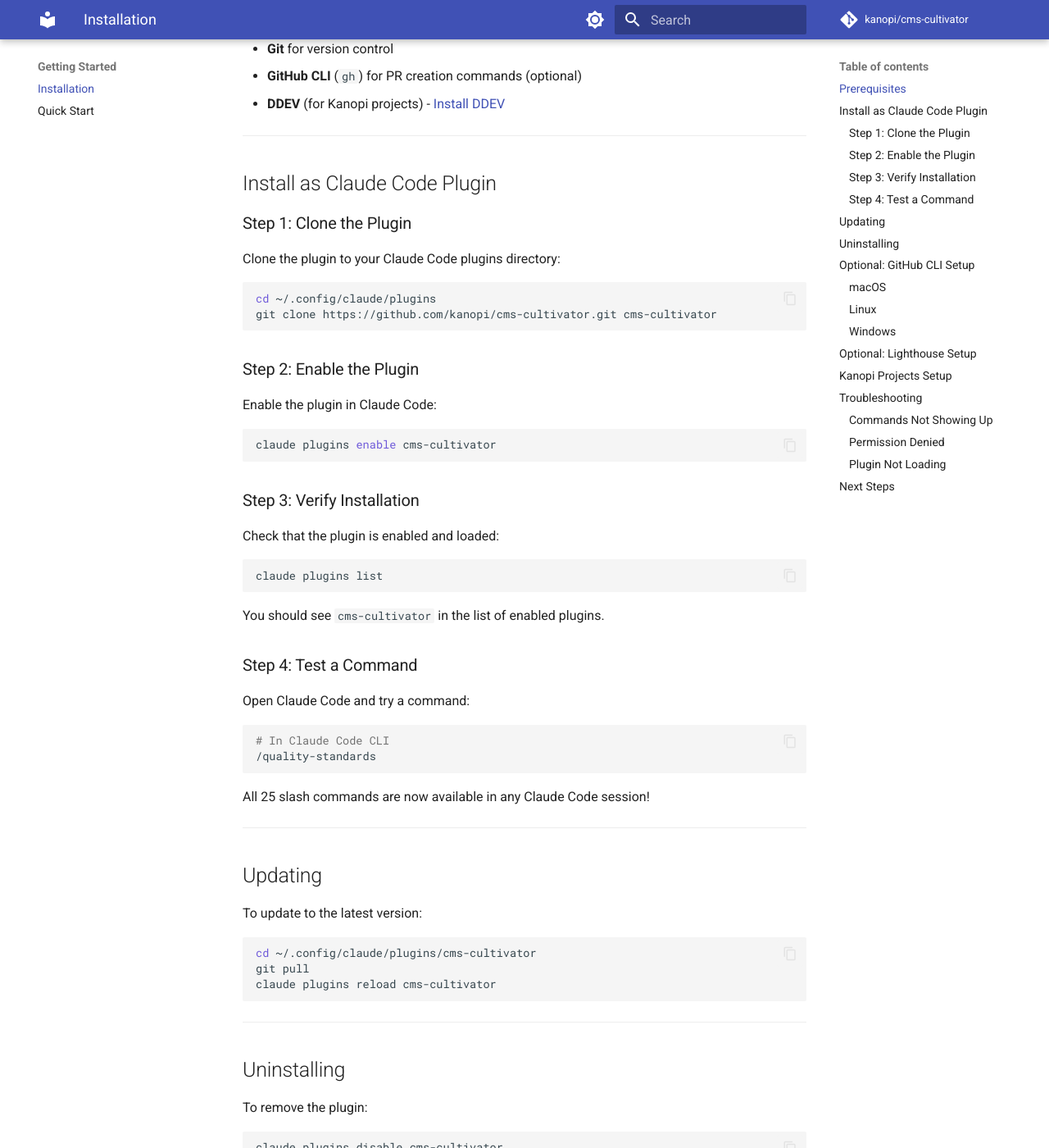
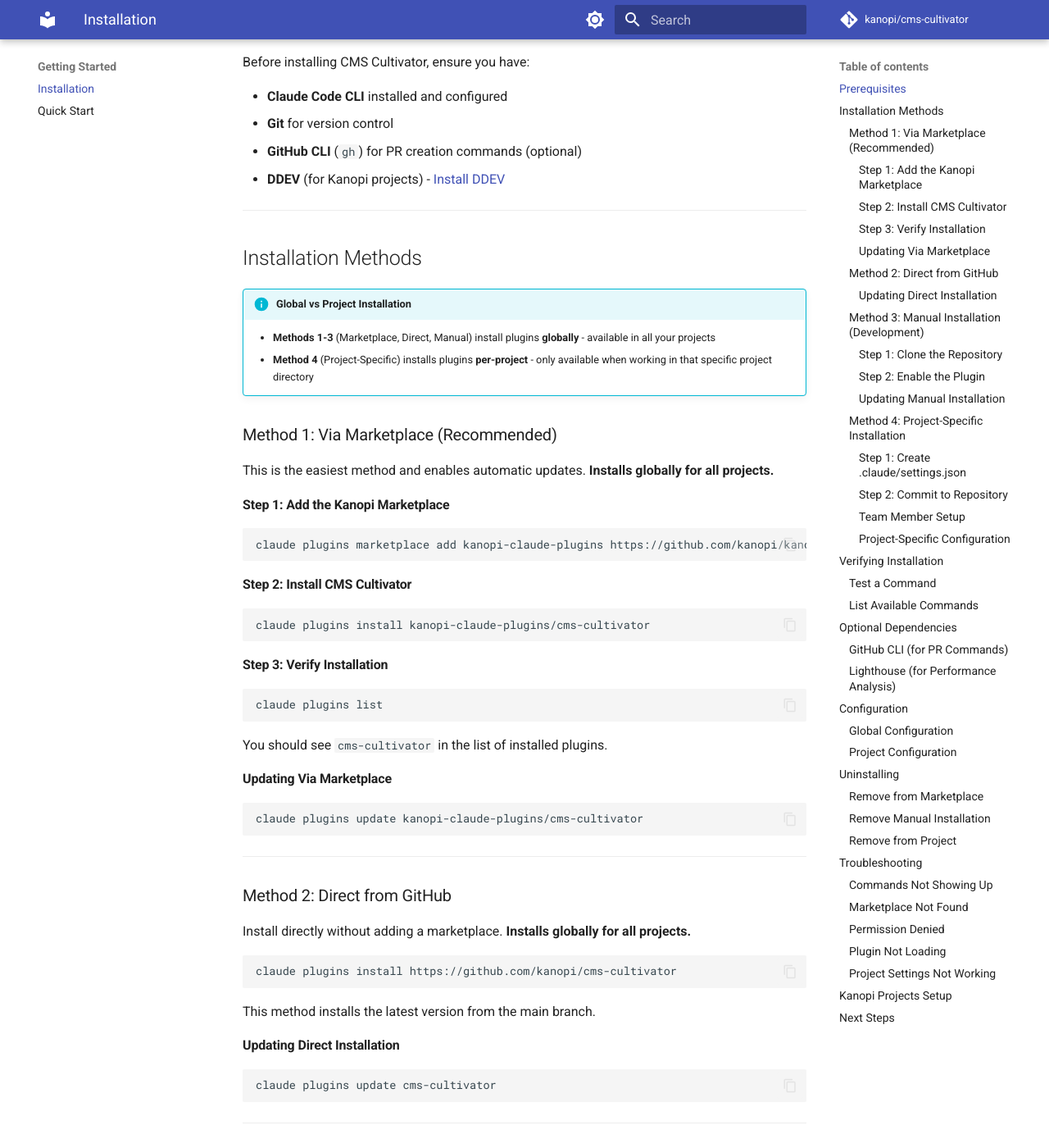
Before and after one commit to kanopi/cms-cultivator, an MkDocs documentation site: the page built from docs/installation.md, in a window 1280 px wide and 1400 px high, scrolled down 307 px. Shown: the whole window at 82% size. Built offline with MkDocs 1.6.1 and Material for MkDocs 9.7.7, drawn with Linux system fonts in a browser that asks for light colours; comment, search, counter and statistics services are not loaded; some of the changed text lies outside the part shown.

Commit message:
Update LICENSE test

````diff
--- a/docs/installation.md
+++ b/docs/installation.md
@@ -1,4 +1,8 @@
 # Installation
+
+CMS Cultivator can be installed globally for all projects or per-project for team collaboration.
+
+---
 
 ## Prerequisites
 
@@ -11,103 +15,208 @@
 
 ---
 
-## Install as Claude Code Plugin
+## Installation Methods
 
-### Step 1: Clone the Plugin
+!!! info "Global vs Project Installation"
+    - **Methods 1-3** (Marketplace, Direct, Manual) install plugins **globally** - available in all your projects
+    - **Method 4** (Project-Specific) installs plugins **per-project** - only available when working in that specific project directory
 
-Clone the plugin to your Claude Code plugins directory:
+### Method 1: Via Marketplace (Recommended)
+
+This is the easiest method and enables automatic updates. **Installs globally for all projects.**
+
+#### Step 1: Add the Kanopi Marketplace
 
 ```bash
-cd ~/.config/claude/plugins
-git clone https://github.com/kanopi/cms-cultivator.git cms-cultivator
+claude plugins marketplace add kanopi-claude-plugins https://github.com/kanopi/kanopi-claude-plugins
 ```
 
-### Step 2: Enable the Plugin
+#### Step 2: Install CMS Cultivator
 
-Enable the plugin in Claude Code:
+```bash
+claude plugins install kanopi-claude-plugins/cms-cultivator
+```
+
+#### Step 3: Verify Installation
+
+```bash
+claude plugins list
+```
+
+You should see `cms-cultivator` in the list of installed plugins.
+
+#### Updating Via Marketplace
+
+```bash
+claude plugins update kanopi-claude-plugins/cms-cultivator
+```
+
+---
+
+### Method 2: Direct from GitHub
+
+Install directly without adding a marketplace. **Installs globally for all projects.**
+
+```bash
+claude plugins install https://github.com/kanopi/cms-cultivator
+```
+
+This method installs the latest version from the main branch.
+
+#### Updating Direct Installation
+
+```bash
+claude plugins update cms-cultivator
+```
+
+---
+
+### Method 3: Manual Installation (Development)
+
+For plugin development or testing local changes. **Installs globally for all projects.**
+
+#### Step 1: Clone the Repository
+
+```bash
+cd ~/.claude/plugins
+git clone https://github.com/kanopi/cms-cultivator.git
+```
+
+!!! note "Plugin Directory Location"
+    The plugins directory is typically `~/.claude/plugins/`. Some systems may use `~/.config/claude/plugins/`. Check your system:
+    ```bash
+    ls -la ~/.claude/plugins/ 2>/dev/null || ls -la ~/.config/claude/plugins/
+    ```
+
+#### Step 2: Enable the Plugin
 
 ```bash
 claude plugins enable cms-cultivator
 ```
 
-### Step 3: Verify Installation
-
-Check that the plugin is enabled and loaded:
+#### Updating Manual Installation
 
 ```bash
-claude plugins list
-```
-
-You should see `cms-cultivator` in the list of enabled plugins.
-
-### Step 4: Test a Command
-
-Open Claude Code and try a command:
-
-```bash
-# In Claude Code CLI
-/quality-standards
-```
-
-All 25 slash commands are now available in any Claude Code session!
-
----
-
-## Updating
-
-To update to the latest version:
-
-```bash
-cd ~/.config/claude/plugins/cms-cultivator
-git pull
+cd ~/.claude/plugins/cms-cultivator
+git pull origin main
 claude plugins reload cms-cultivator
 ```
 
 ---
 
-## Uninstalling
+### Method 4: Project-Specific Installation
 
-To remove the plugin:
+Share plugins with your team by configuring them in your project repository. **Installs per-project - only available in this specific project.**
+
+#### Step 1: Create `.claude/settings.json`
+
+In your project root, create or edit `.claude/settings.json`:
+
+```json
+{
+  "extraKnownMarketplaces": [
+    {
+      "name": "kanopi-claude-plugins",
+      "url": "https://github.com/kanopi/kanopi-claude-plugins"
+    }
+  ],
+  "enabledPlugins": {
+    "cms-cultivator@kanopi-claude-plugins": true
+  }
+}
+```
+
+#### Step 2: Commit to Repository
 
 ```bash
-claude plugins disable cms-cultivator
-rm -rf ~/.config/claude/plugins/cms-cultivator
+git add .claude/settings.json
+git commit -m "Add CMS Cultivator plugin configuration"
+git push
+```
+
+#### Team Member Setup
+
+When team members clone the repository and trust the folder, Claude Code will automatically:
+
+1. Add the Kanopi marketplace
+2. Install CMS Cultivator
+3. Enable the plugin for the project
+
+#### Project-Specific Configuration
+
+Team members can override project settings in `.claude/settings.local.json` (not committed to git):
+
+```json
+{
+  "enabledPlugins": {
+    "cms-cultivator@kanopi-claude-plugins": false
+  }
+}
 ```
 
 ---
 
-## Optional: GitHub CLI Setup
+## Verifying Installation
 
-For PR creation commands (`/pr-create-pr`), install GitHub CLI:
+### Test a Command
 
-### macOS
+Open Claude Code in any project and try a command:
+
 ```bash
-brew install gh
-gh auth login
+/quality-standards
 ```
 
-### Linux
-```bash
-# Debian/Ubuntu
-sudo apt install gh
+All 25 slash commands should now be available!
 
-# Fedora/RHEL
-sudo dnf install gh
+### List Available Commands
 
-gh auth login
-```
+In Claude Code, type `/` to see all available commands. CMS Cultivator commands are organized by category:
 
-### Windows
-```powershell
-winget install --id GitHub.cli
-gh auth login
-```
+- **PR Workflow**: `/pr-*`
+- **Accessibility**: `/a11y-*`, `/fix-a11y-*`
+- **Performance**: `/perf-*`
+- **Security**: `/security-*`
+- **Testing**: `/test-*`
+- **Quality**: `/quality-*`
+- **Documentation**: `/docs-*`
 
 ---
 
-## Optional: Lighthouse Setup
+## Optional Dependencies
 
-For advanced performance analysis (`/perf-lighthouse-report`):
+### GitHub CLI (for PR Commands)
+
+To use `/pr-create-pr` and other PR commands:
+
+=== "macOS"
+
+    ```bash
+    brew install gh
+    gh auth login
+    ```
+
+=== "Linux"
+
+    ```bash
+    # Debian/Ubuntu
+    sudo apt install gh
+
+    # Fedora/RHEL
+    sudo dnf install gh
+
+    gh auth login
+    ```
+
+=== "Windows"
+
+    ```powershell
+    winget install --id GitHub.cli
+    gh auth login
+    ```
+
+### Lighthouse (for Performance Analysis)
+
+For `/perf-lighthouse-report`:
 
 ```bash
 npm install -g lighthouse
@@ -115,9 +224,56 @@
 
 ---
 
-## Kanopi Projects Setup
+## Configuration
 
-If you're working on Kanopi projects with DDEV add-ons, see the [Kanopi Tools guide](kanopi-tools/overview.md) for integration instructions.
+### Global Configuration
+
+Global plugin settings are stored in:
+- **Settings**: `~/.claude/settings.json`
+- **Local overrides**: `~/.claude/settings.local.json`
+
+!!! note "Configuration Directory"
+    According to official documentation, Claude Code uses `~/.claude/` for global configuration. Some systems may use `~/.config/claude/`. Check which directory exists on your system.
+
+### Project Configuration
+
+Project-specific settings:
+- **Team settings**: `.claude/settings.json` (committed to git)
+- **Personal overrides**: `.claude/settings.local.json` (gitignored)
+
+Example `.gitignore` entry:
+```
+.claude/settings.local.json
+```
+
+---
+
+## Uninstalling
+
+### Remove from Marketplace
+
+```bash
+claude plugins uninstall kanopi-claude-plugins/cms-cultivator
+```
+
+### Remove Manual Installation
+
+```bash
+claude plugins disable cms-cultivator
+rm -rf ~/.claude/plugins/cms-cultivator
+```
+
+### Remove from Project
+
+Remove or edit `.claude/settings.json` in your project:
+
+```json
+{
+  "enabledPlugins": {
+    "cms-cultivator@kanopi-claude-plugins": false
+  }
+}
+```
 
 ---
 
@@ -136,30 +292,62 @@
 claude plugins reload cms-cultivator
 ```
 
+### Marketplace Not Found
+
+If the marketplace fails to load:
+
+```bash
+# Verify marketplace URL
+curl https://raw.githubusercontent.com/kanopi/kanopi-claude-plugins/main/marketplace.json
+
+# Remove and re-add marketplace
+claude plugins marketplace remove kanopi-claude-plugins
+claude plugins marketplace add kanopi-claude-plugins https://github.com/kanopi/kanopi-claude-plugins
+```
+
 ### Permission Denied
-
-If you get permission errors:
 
 ```bash
 # Ensure the plugins directory exists
-mkdir -p ~/.config/claude/plugins
+mkdir -p ~/.claude/plugins
 
 # Check ownership
-ls -la ~/.config/claude/plugins/
+ls -la ~/.claude/plugins/
 
 # Fix permissions if needed
-chmod -R 755 ~/.config/claude/plugins/cms-cultivator
+chmod -R 755 ~/.claude/plugins/cms-cultivator
 ```
 
 ### Plugin Not Loading
 
 ```bash
 # Check for errors in plugin.json
-cat ~/.config/claude/plugins/cms-cultivator/.claude-plugin/plugin.json
+cat ~/.claude/plugins/cms-cultivator/.claude-plugin/plugin.json
 
 # Verify directory structure
-ls ~/.config/claude/plugins/cms-cultivator/commands/
+ls ~/.claude/plugins/cms-cultivator/commands/
+
+# Check plugin integrity
+cd ~/.claude/plugins/cms-cultivator
+git status
 ```
+
+### Project Settings Not Working
+
+1. **Verify trust**: Ensure the project folder is trusted in Claude Code
+2. **Check JSON syntax**: Validate `.claude/settings.json` with a JSON linter
+3. **Restart Claude Code**: Close and reopen Claude Code after changing settings
+4. **Check marketplace availability**: Ensure `extraKnownMarketplaces` is configured correctly
+
+---
+
+## Kanopi Projects Setup
+
+If you're working on Kanopi projects with DDEV add-ons, see the [Kanopi Tools guide](kanopi-tools/overview.md) for additional integration features:
+
+- **Composer Scripts**: `ddev composer code-check`, `phpstan`, `rector-check`
+- **DDEV Commands**: `ddev theme-build`, `ddev cypress-run`, `ddev critical-run`
+- **Database Tools**: `ddev db-refresh`, `ddev db-backup`
 
 ---
 
@@ -168,3 +356,10 @@
 - **[Quick Start Guide](quick-start.md)** - Learn common workflows
 - **[Commands Overview](commands/overview.md)** - Explore all 25 commands
 - **[Kanopi Tools](kanopi-tools/overview.md)** - Integrate with DDEV add-ons
+- **[Contributing](contributing.md)** - Contribute to the project
+
+---
+
+**Installation Support:**
+- **Issues**: [GitHub Issues](https://github.com/kanopi/cms-cultivator/issues)
+- **Marketplace**: [Kanopi Claude Plugins](https://github.com/kanopi/kanopi-claude-plugins)
````
Also changed, not shown: README.md (+14 -4 lines), 1 other file.
